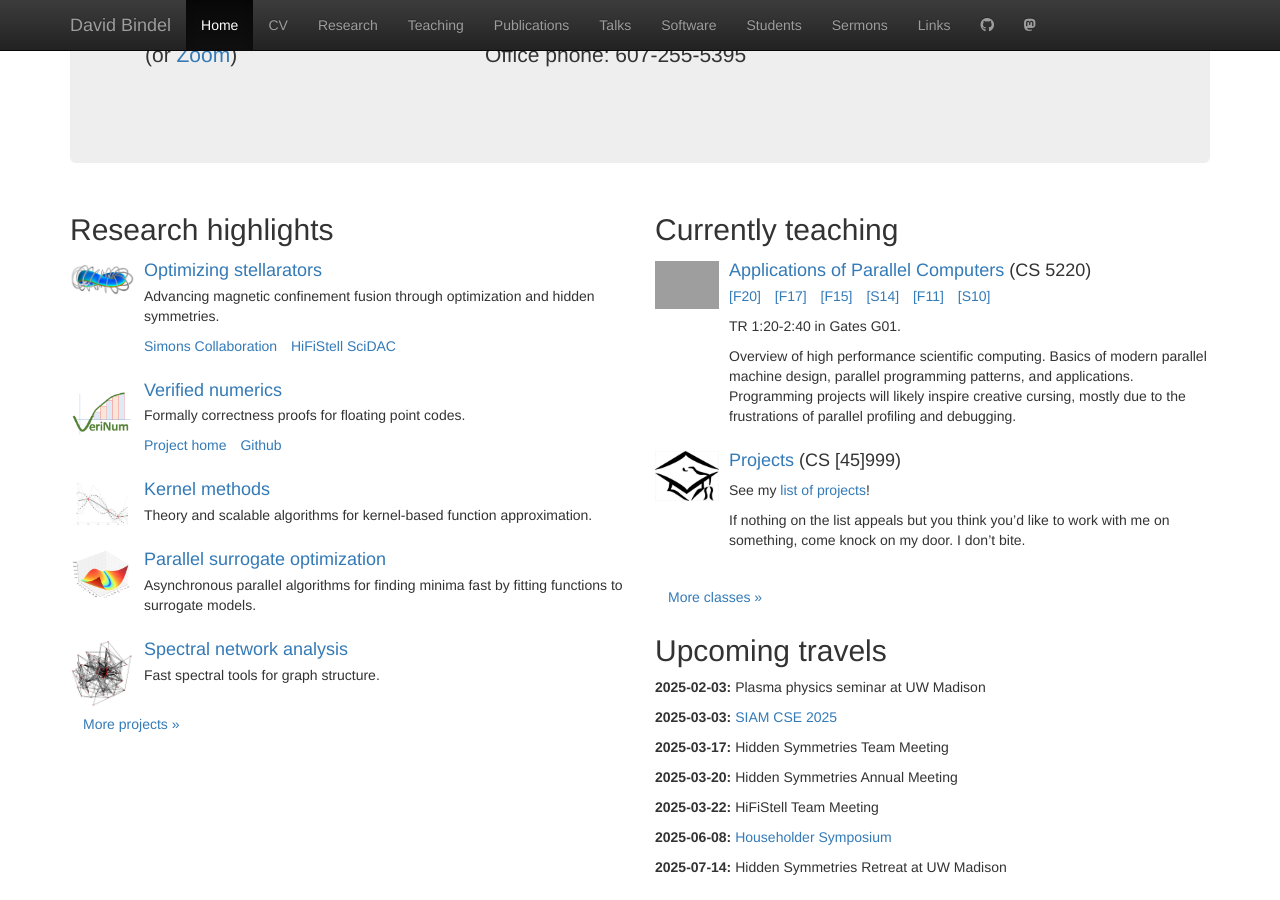
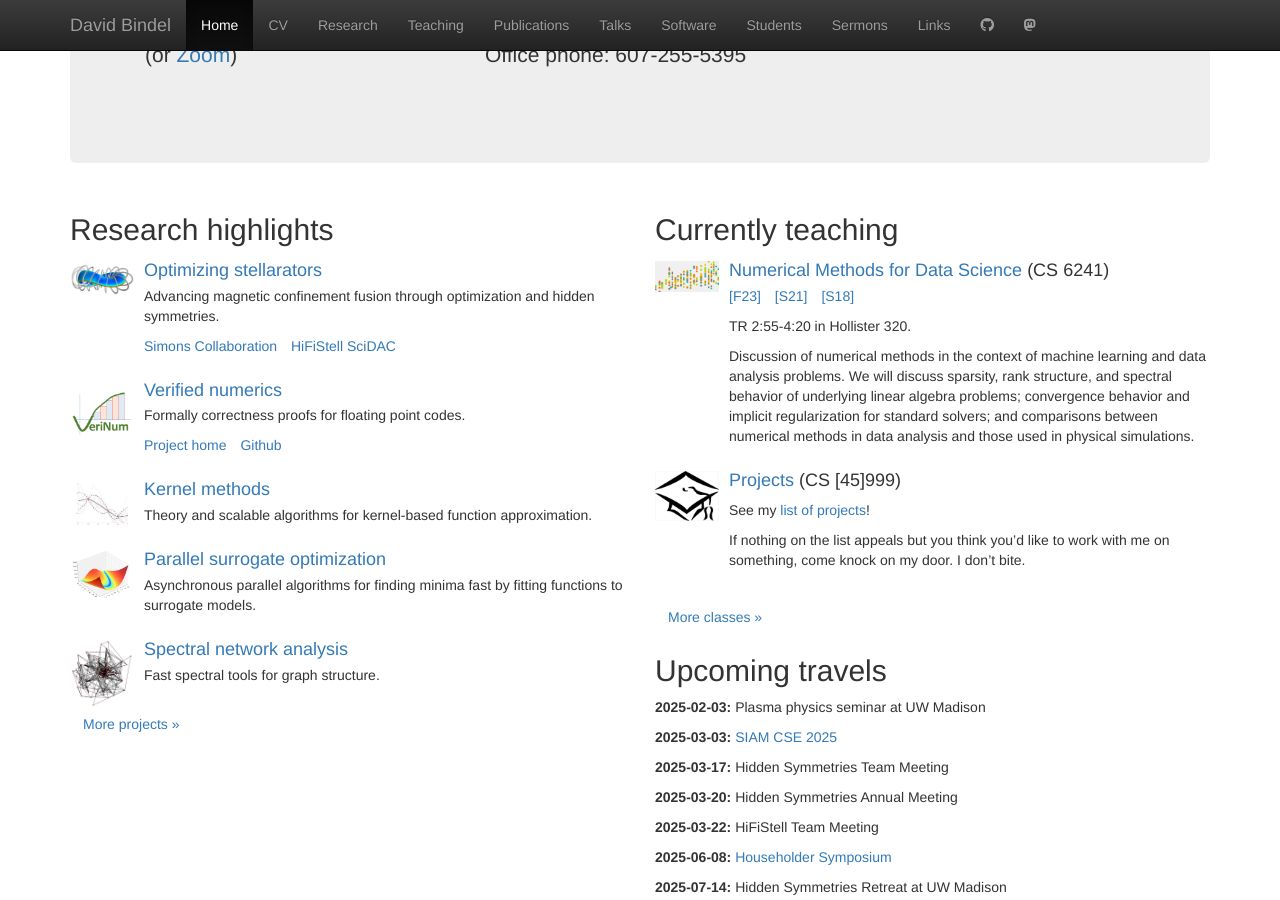
Before and after one commit to dbindel/cornell_web, a Jekyll site: the page built from index.html, in a window 1280 px wide and 900 px high, scrolled down 699 px. Built offline with Jekyll 4.4.1, drawn with Linux system fonts in a browser that asks for light colours; nearby versions of some CDN libraries.

Commit message:
Update teaching list.

```diff
--- a/_data/classes.yml
+++ b/_data/classes.yml
@@ -30,12 +30,12 @@
   #     Ongoing.  M 1:30-2:20.
 current:
   -
-    semester: F24
-    course: cs5220
+    semester: S25
+    course: cs6241
     where: cornell
-    url: https://www.cs.cornell.edu/courses/cs5220/2024fa/
+    url: https://www.cs.cornell.edu/courses/cs6241/2025sp/
     logistics: |
-      TR 1:20-2:40 in Gates G01.
+      TR 2:55-4:20 in Hollister 320.
   -
     course: projects
     where: cornell
@@ -53,6 +53,11 @@
 
 # Record of past courses
 previous:
+  -
+    semester: F24
+    course: cs5220
+    where: cornell
+    url: https://www.cs.cornell.edu/courses/cs5220/2024fa/
   -
     semester: F23
     course: cs6241
```
